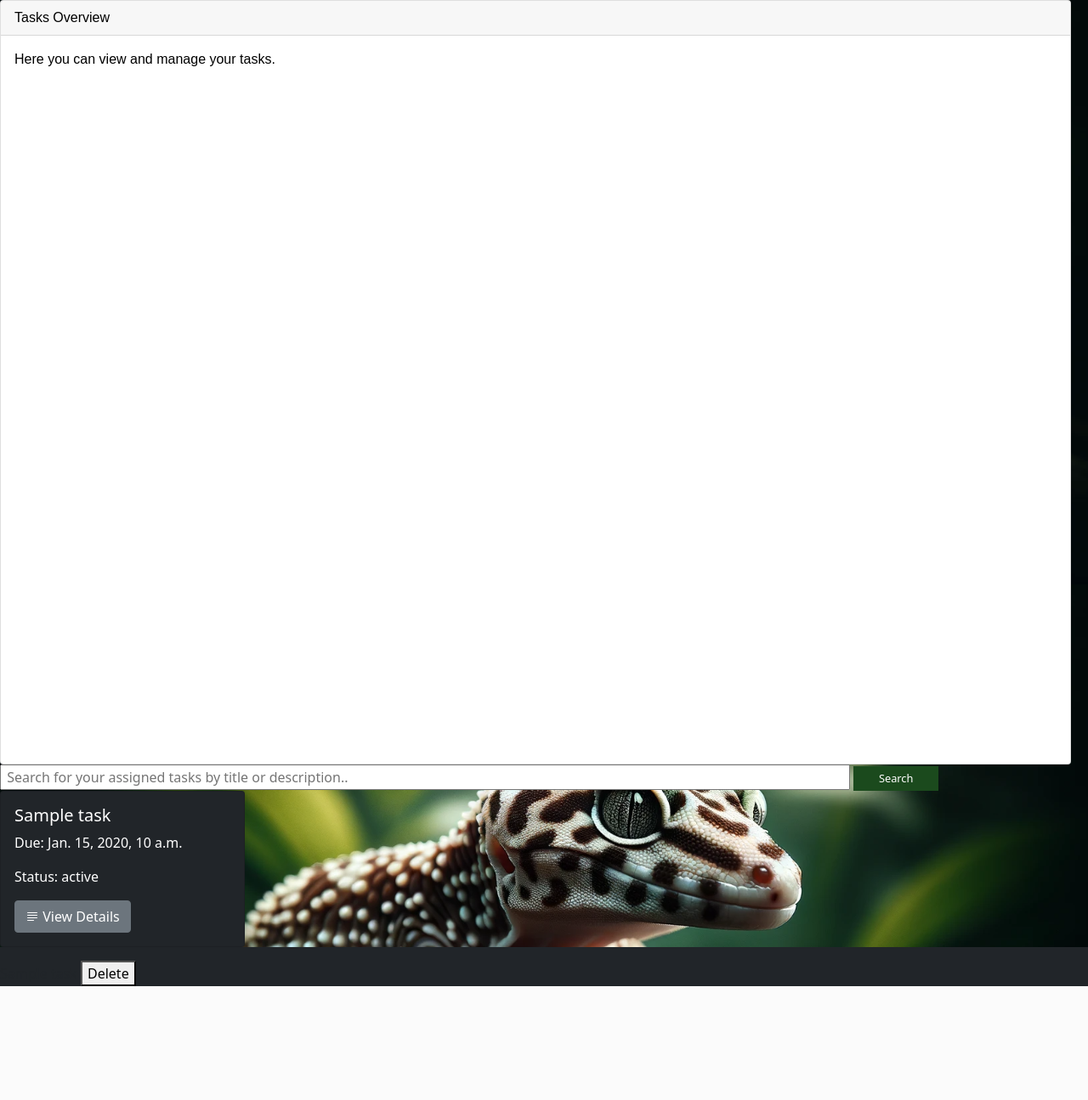
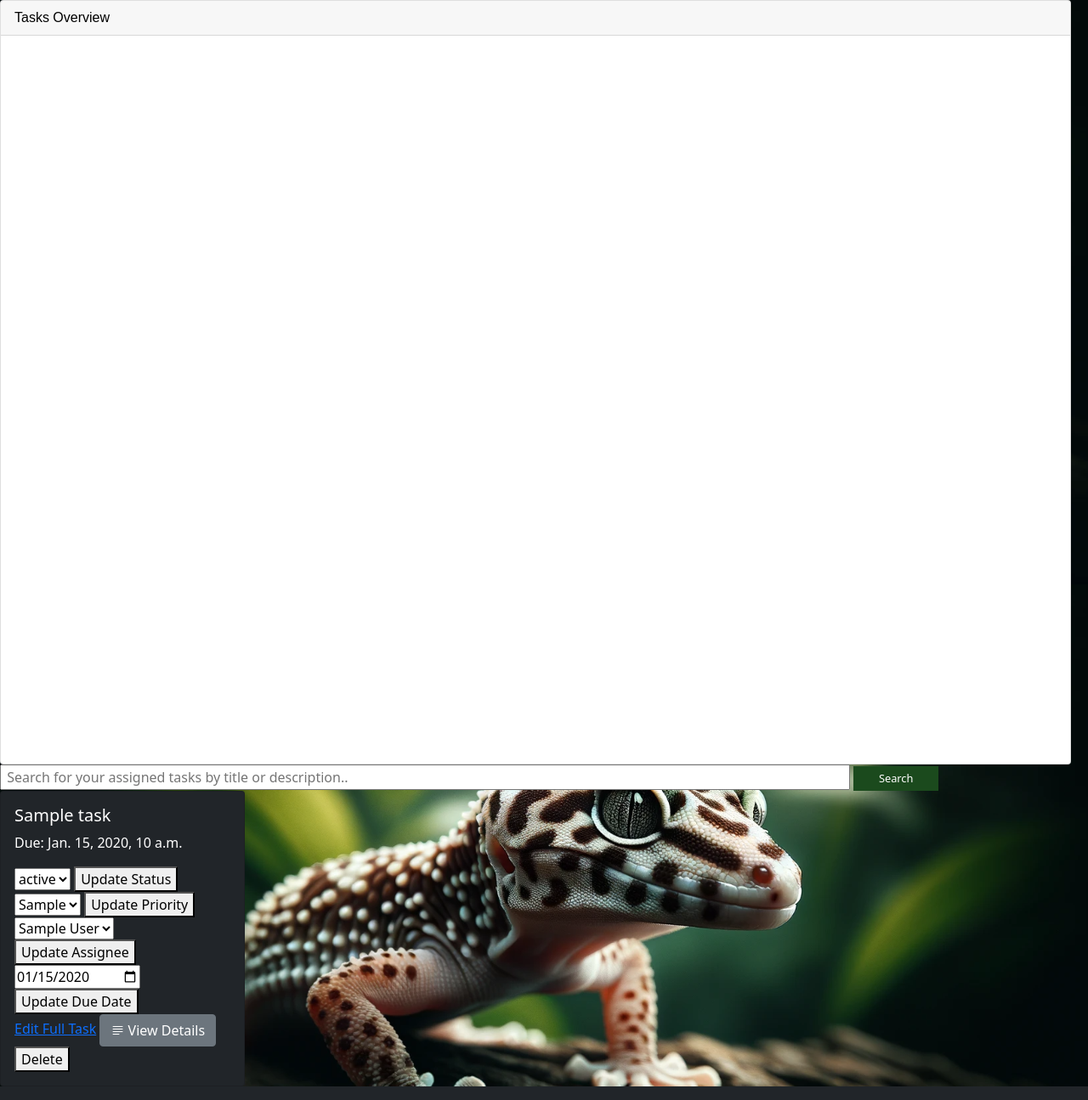
Before and after one commit to Minhaj2911/Gecko, a Django app: template Gecko/tasks/templates/task_dashboard.html in a window 1280 px wide. Shown: the part 112-1407 px from the top of the page at 85% size. Before the commit the page ends 1273 px from the top, so only its background shows below. Run offline with Django 4.2, Linux system fonts and the light colour scheme; tables that the repository leaves empty hold one stand-in row (values such as "Sample post"); the template is opened without the code that fills it: values that come from a table or form of the project are taken from there, most other values are stand-ins (such as "Sample title", 1, 10 or a date in 2020); some libraries are stand-ins or nearby versions.

Commit message:
Add task can be edited and deleted

```diff
--- a/Gecko/task_manager/urls.py
+++ b/Gecko/task_manager/urls.py
@@ -32,7 +32,7 @@ urlpatterns = [
     path('create_team/', views.TeamCreateView.as_view(), name='create_team'),
     path('task_dashboard/', views.task_dashboard, name='task_dashboard'),
     path('task_description/<int:pk>', views.task_description, name='task_description'),
-    path('change_task_status/<int:pk>/', views.change_task_status, name='change_task_status'),
+    path('update_task/<int:pk>/', views.update_task, name='update_task'),
     path('task/<int:pk>/delete/', views.TaskDeleteView.as_view(), name='task_delete'),
     path('team/<int:team_id>/', views.team_detail, name='team_detail'),
     path('team/<int:team_id>/leave/', views.leave_team, name='leave_team'),
--- a/Gecko/tasks/templates/partials/navbar.html
+++ b/Gecko/tasks/templates/partials/navbar.html
@@ -15,6 +15,9 @@
               <a class="nav-item" href="{%url 'create_team' %}">
                 Teams
               </a>
+              <a class="nav-item" href="{%url 'create_task' %}">
+                Create Task
+              </a>
             {% else %}
               <a class="nav-item" href="{% url 'log_in' %}">
                 Log In
--- a/Gecko/tasks/templates/task_dashboard.html
+++ b/Gecko/tasks/templates/task_dashboard.html
@@ -6,7 +6,6 @@
       Tasks Overview
     </div>
     <div class="card-body">
-      <p>Here you can view and manage your tasks.</p>
       <!-- Example task -->
       <!-- task details -->
       <!-- More tasks -->
@@ -26,11 +25,75 @@
                 <div class="card-body">
                   <h5 class="card-title">{{ task.title }}</h5>
                   <p class="card-text">Due: {{ task.due_date }}</p>
-                  <p class="card-text">Status: {{ task.status }}</p>
+                      <!-- Form to Update Status -->
+                      <form method="post" action="{% url 'update_task' task.id %}">
+                        {% csrf_token %}
+                        <input type="hidden" name="action" value="update_status">
+                        <select name="status">
+                            {% for status, status_display in task.STATUS_CHOICES %}
+                                <option value="{{ status }}" {% if task.status == status %}selected{% endif %}>
+                                    {{ status_display }}
+                                </option>
+                            {% endfor %}
+                        </select>
+                        <button type="submit">Update Status</button>
+                    </form>
+
+                    <!-- Form to Update Priority -->
+                    <form method="post" action="{% url 'update_task' task.id %}">
+                        {% csrf_token %}
+                        <input type="hidden" name="action" value="update_priority">
+                        <select name="priority">
+                            {% for priority, priority_display in task.PRIORITY_CHOICES %}
+                                <option value="{{ priority }}" {% if task.priority == priority %}selected{% endif %}>
+                                    {{ priority_display }}
+                                </option>
+                            {% endfor %}
+                        </select>
+                        <button type="submit">Update Priority</button>
+                    </form>
+
+                    <!-- Form to Update Assignee -->
+                    <form method="post" action="{% url 'update_task' task.id %}">
+                        {% csrf_token %}
+                        <input type="hidden" name="action" value="update_assignee">
+                        <select name="assignee">
+                            {% for user in users %}
+                                <option value="{{ user.id }}" {% if task.assignee == user %}selected{% endif %}>
+                                    {{ user.get_full_name }}
+                                </option>
+                            {% endfor %}
+                        </select>
+                        <button type="submit">Update Assignee</button>
+                    </form>
+
+                    <!-- Form to Update Due Date -->
+                    <form method="post" action="{% url 'update_task' task.id %}">
+                        {% csrf_token %}
+                        <input type="hidden" name="action" value="update_due_date">
+                        <input type="date" name="due_date" value="{{ task.due_date|date:'Y-m-d' }}">
+                        <button type="submit">Update Due Date</button>
+                    </form>
+
+                <a href="{% url 'task_edit' task.id %}">Edit Full Task</a>
                   <a href="{% url 'task_description' pk=task.id %}" button type="button" class="btn btn-secondary"><i class="bi bi-justify-left"></i> View Details</a>
+
+                <!-- Delete Button -->
+                <button onclick="showConfirmationForm('{{ task.id }}')">Delete</button>
+
+                <!-- Hidden Confirmation Form -->
+                <div id="confirm-delete-{{ task.id }}" style="display:none;">
+                    <form action="{% url 'task_delete' task.id %}" method="post">
+                        {% csrf_token %}
+                        <p>Are you sure you want to delete this task?</p>
+                        <input type="submit" value="Confirm Delete">
+                        <button type="button" onclick="hideConfirmationForm('{{ task.id }}')">Cancel</button>
+                    </form>
+                </div>
                 </div>
               </div>
             </div>
+
           {% endfor %}
         {% else %}
           <div class="col-12">
@@ -39,22 +102,4 @@
         {% endif %}
   </div>
 </div>
-{% for task in tasks %}
-<div>
-    {{ task.title }}
-    <!-- Delete Button -->
-    <button onclick="showConfirmationForm('{{ task.id }}')">Delete</button>
-
-    <!-- Hidden Confirmation Form -->
-    <div id="confirm-delete-{{ task.id }}" style="display:none;">
-        <form action="{% url 'task_delete' task.id %}" method="post">
-            {% csrf_token %}
-            <p>Are you sure you want to delete this task?</p>
-            <input type="submit" value="Confirm Delete">
-            <button type="button" onclick="hideConfirmationForm('{{ task.id }}')">Cancel</button>
-        </form>
-    </div>
-</div>
-{% endfor %}
-
 {% endblock %}
--- a/Gecko/tasks/templates/task_description.html
+++ b/Gecko/tasks/templates/task_description.html
@@ -4,7 +4,7 @@
     <div class="card-body">
       <h5 class="card-title">{{ task.title }} description</h5>
       <p class="card-text">{{ task.description }}</p>
-      <a href="{% url 'change_task_status' pk=task.id %}" button type="button" class="btn btn-secondary">Change status</a>
+      <a href="{% url 'update_task_status' pk=task.id %}" button type="button" class="btn btn-secondary">Change status</a>
     </div>
   </div>
 {% endblock %}
--- a/Gecko/tasks/templates/team_detail.html
+++ b/Gecko/tasks/templates/team_detail.html
@@ -29,6 +29,5 @@
         {% csrf_token %}
         <button type="submit">Leave Team</button>
     </form>
-        <a href="{% url 'create_task' team.id %}">Create Task</a>
 </div>
 {% endblock %}
```
Also changed, not shown: Gecko/tasks/templates/change_status.html (deleted, +0 -13 lines), Gecko/tasks/tests/views/test_change_task_status_view.py (+1 -1 lines), Gecko/tasks/views.py (+27 -20 lines).
